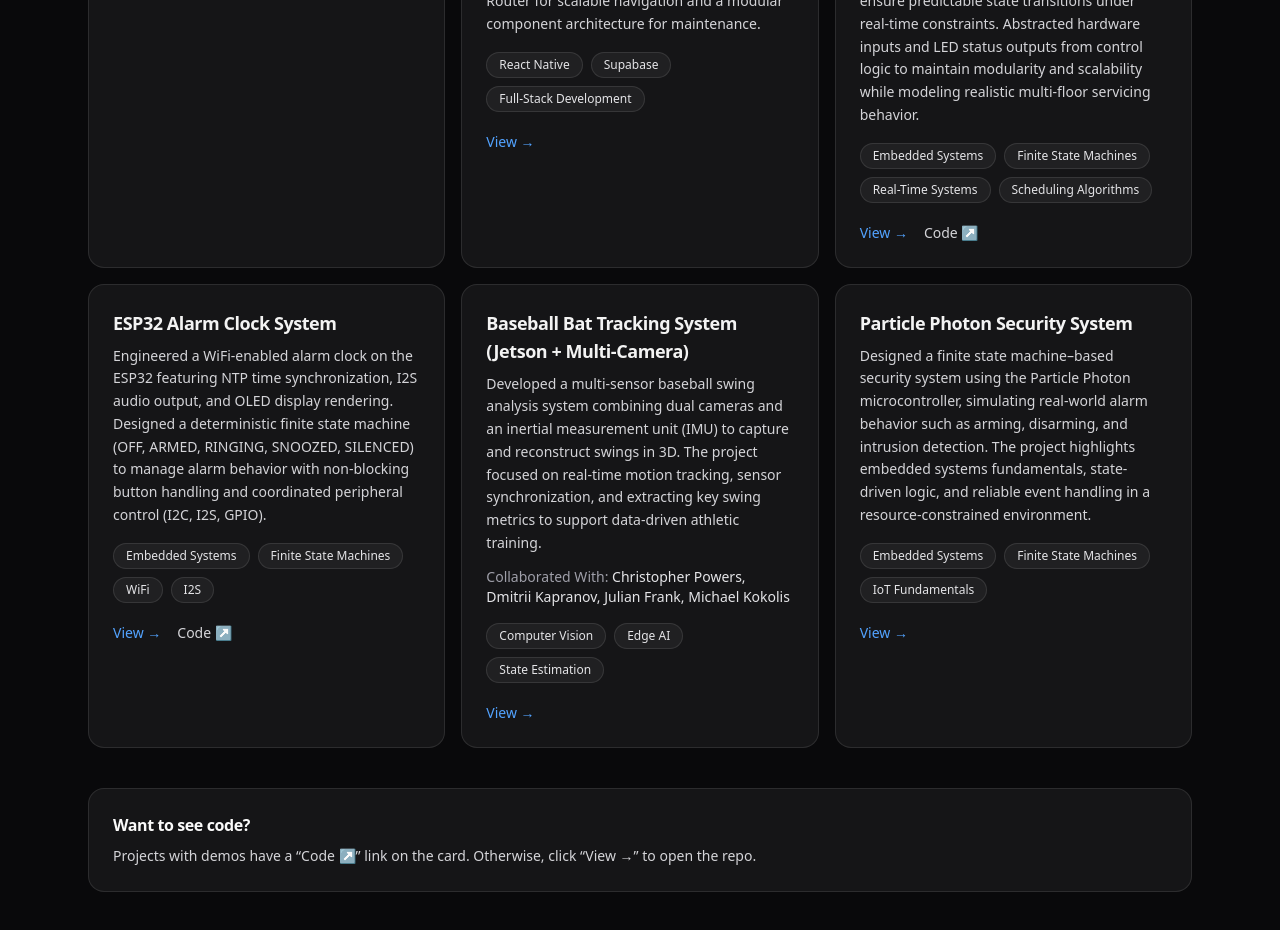
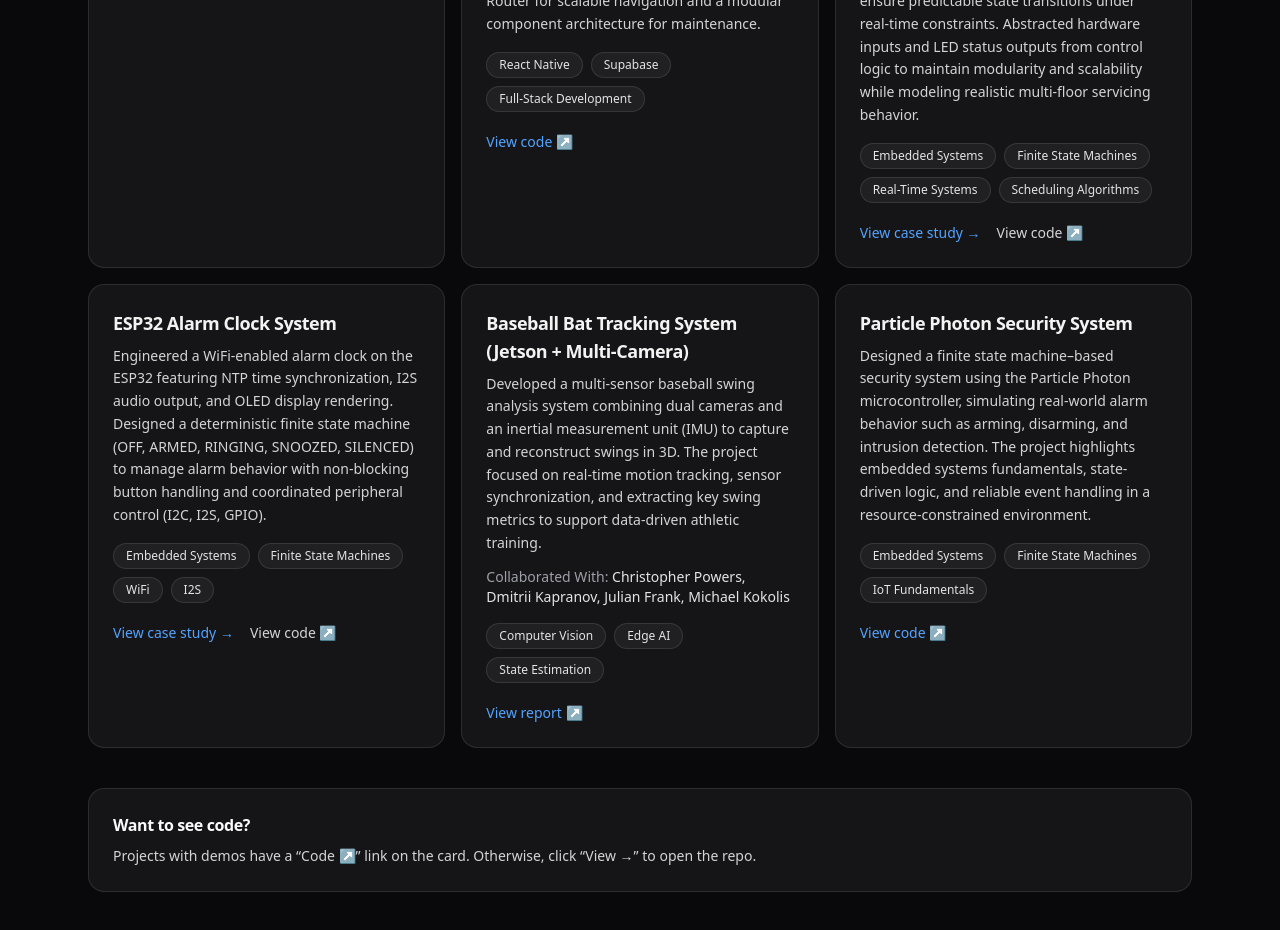
Before and after one commit to aprescod12/aprescod-portfolio-website, a Next.js app: page /projects in a window 1280 px wide. Shown: the part 1020-1950 px from the top of the page. Built offline with nearby package versions, Linux system fonts and the light colour scheme.

Commit message:
Use explicit project action labels

```diff
--- a/src/components/ProjectCard.tsx
+++ b/src/components/ProjectCard.tsx
@@ -1,9 +1,12 @@
 // components/ProjectCard.tsx
 
 import Link from "next/link";
-import type { Project } from "@/lib/projects";
+import { getProjectLinkLabel, type Project } from "@/lib/projects";
 
 export default function ProjectCard({ project }: { project: Project }) {
+  const resourceLabel = getProjectLinkLabel(project);
+  const hasActions = Boolean(project.slug || (project.link && resourceLabel));
+
   return (
     <div
       className={[
@@ -44,40 +47,34 @@ export default function ProjectCard({ project }: { project: Project }) {
         ))}
       </div>
 
-      {/* Links */}
-      <div className="mt-5 flex items-center gap-4">
+      {hasActions ? (
+        <div className="mt-5 flex flex-wrap items-center gap-4">
           {project.slug ? (
-          <>
             <Link
               href={`/projects/${project.slug}`}
-              className="inline-flex text-sm font-medium text-blue-400 hover:text-blue-300 transition-colors"
+              className="inline-flex text-sm font-medium text-blue-400 transition-colors hover:text-blue-300"
             >
-              View →
+              View case study →
             </Link>
+          ) : null}
 
-            {/* Only show Code when slug exists */}
-            {project.link ? (
+          {project.link && resourceLabel ? (
             <a
               href={project.link}
               target="_blank"
               rel="noreferrer"
-                className="inline-flex text-sm font-medium text-zinc-300 hover:text-white transition-colors"
+              className={[
+                "inline-flex text-sm font-medium transition-colors",
+                project.slug
+                  ? "text-zinc-300 hover:text-white"
+                  : "text-blue-400 hover:text-blue-300",
+              ].join(" ")}
             >
-                Code ↗
-              </a>
-            ) : null}
-          </>
-        ) : project.link ? (
-          <a
-            href={project.link}
-            target="_blank"
-            rel="noreferrer"
-            className="inline-flex text-sm font-medium text-blue-400 hover:text-blue-300 transition-colors"
-          >
-            View →
+              {resourceLabel} ↗
             </a>
           ) : null}
         </div>
+      ) : null}
     </div>
   );
 }
```
Lines whose indentation alone changed are shown as unchanged.
